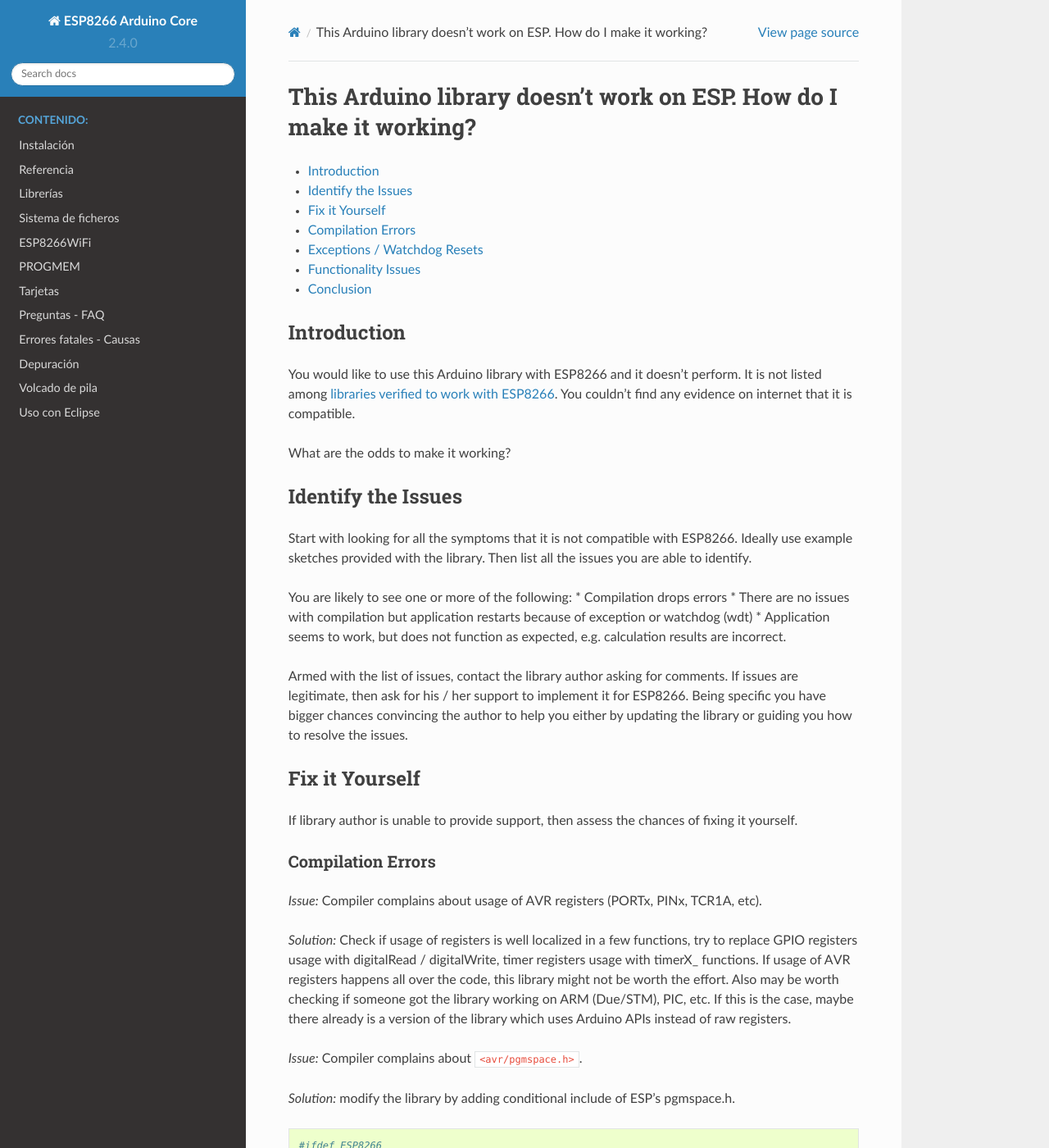
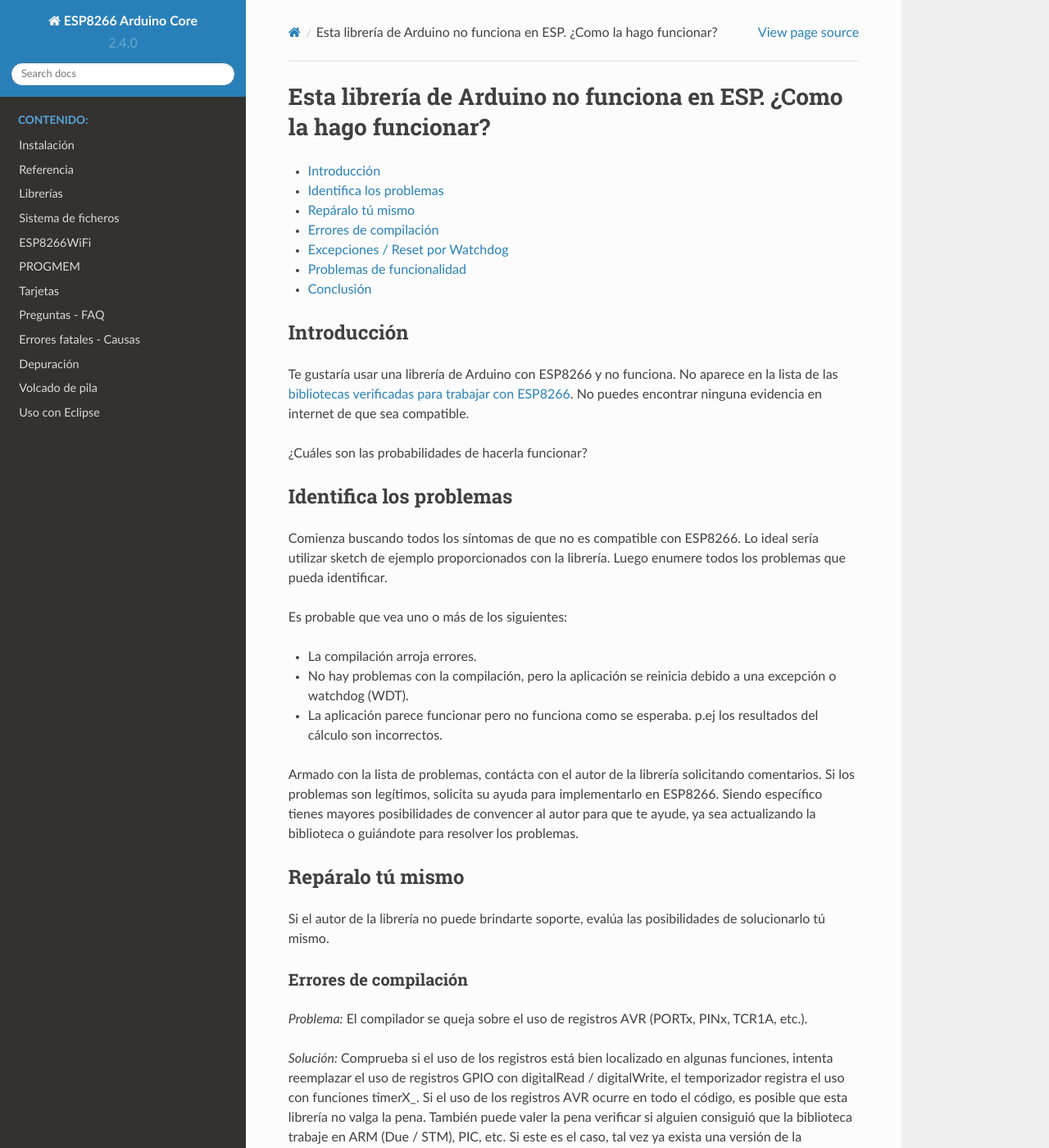
Before and after one commit to lrmoreno007/ESP8266-Arduino-Spanish, a Sphinx documentation site: the page built from doc/faq/a03-library-does-not-work.rst, in a window 1280 px wide and 1400 px high. Shown: the whole window at 82% size. Built offline with Sphinx 7.4.7 and the Read the Docs theme 2.0.0, drawn with Linux system fonts in a browser that asks for light colours; pages that are not in the unit, such as notebooks, are missing from menus; some of the changed text lies outside the part shown.

Commit message:
Update a03-library-does-not-work.rst

```diff
--- a/doc/faq/a03-library-does-not-work.rst
+++ b/doc/faq/a03-library-does-not-work.rst
@@ -1,69 +1,51 @@
-:orphan:
-
-This Arduino library doesn't work on ESP. How do I make it working?
+Esta librería de Arduino no funciona en ESP. ¿Como la hago funcionar?
 -------------------------------------------------------------------
 
--  `Introduction <#introduction>`__
--  `Identify the Issues <#identify-the-issues>`__
--  `Fix it Yourself <#fix-it-yourself>`__
--  `Compilation Errors <#compilation-errors>`__
--  `Exceptions / Watchdog Resets <#exceptions--watchdog-resets>`__
--  `Functionality Issues <#functionality-issues>`__
--  `Conclusion <#conclusion>`__
+-  `Introducción <#introducción>`__
+-  `Identifica los problemas <#identifica-los-problemas>`__
+-  `Repáralo tú mismo <#repáralo-tú-mismo>`__
+-  `Errores de compilación <#errores-de-compilación>`__
+-  `Excepciones / Reset por Watchdog <#excepciones--reset-por-watchdog>`__
+-  `Problemas de funcionalidad <#problemas-de-funcionalidad>`__
+-  `Conclusión <#conclusión>`__
 
-Introduction
+Introducción
 ~~~~~~~~~~~~
 
-You would like to use this Arduino library with ESP8266 and it doesn't
-perform. It is not listed among `libraries verified to work with
-ESP8266 <../libraries.rst#other-libraries-not-included-with-the-ide>`__.
-You couldn't find any evidence on internet that it is compatible.
+Te gustaría usar una librería de Arduino con ESP8266 y no funciona. No aparece en la lista de las `bibliotecas verificadas para trabajar con ESP8266 <../ libraries.rst # other-libraries-not-included-with-the-ide>`__. No puedes encontrar ninguna evidencia en internet de que sea compatible.
 
-What are the odds to make it working?
+¿Cuáles son las probabilidades de hacerla funcionar?
 
-Identify the Issues
+Identifica los problemas
 ~~~~~~~~~~~~~~~~~~~
 
-Start with looking for all the symptoms that it is not compatible with
-ESP8266. Ideally use example sketches provided with the library. Then
-list all the issues you are able to identify.
+Comienza buscando todos los síntomas de que no es compatible con ESP8266. Lo ideal sería utilizar sketch de ejemplo proporcionados con la librería. Luego enumere todos los problemas que pueda identificar.
 
-You are likely to see one or more of the following: \* Compilation drops
-errors \* There are no issues with compilation but application restarts
-because of exception or watchdog (wdt) \* Application seems to work, but
-does not function as expected, e.g. calculation results are incorrect.
+Es probable que vea uno o más de los siguientes:
 
-Armed with the list of issues, contact the library author asking for
-comments. If issues are legitimate, then ask for his / her support to
-implement it for ESP8266. Being specific you have bigger chances
-convincing the author to help you either by updating the library or
-guiding you how to resolve the issues.
+* La compilación arroja errores.
 
-Fix it Yourself
+* No hay problemas con la compilación, pero la aplicación se reinicia debido a una excepción o watchdog (WDT).
+
+* La aplicación parece funcionar pero no funciona como se esperaba. p.ej los resultados del cálculo son incorrectos.
+
+Armado con la lista de problemas, contácta con el autor de la librería solicitando comentarios. Si los problemas son legítimos, solicita su ayuda para implementarlo en ESP8266. Siendo específico tienes mayores posibilidades de convencer al autor para que te ayude, ya sea actualizando la biblioteca o guiándote para resolver los problemas.
+
+Repáralo tú mismo
 ~~~~~~~~~~~~~~~
 
-If library author is unable to provide support, then assess the chances
-of fixing it yourself.
+Si el autor de la librería no puede brindarte soporte, evalúa las posibilidades de solucionarlo tú mismo.
 
-Compilation Errors
+Errores de compilación
 ^^^^^^^^^^^^^^^^^^
 
-*Issue:* Compiler complains about usage of AVR registers (PORTx, PINx,
-TCR1A, etc).
+*Problema:* El compilador se queja sobre el uso de registros AVR (PORTx, PINx, TCR1A, etc.).
 
-*Solution:* Check if usage of registers is well localized in a few
-functions, try to replace GPIO registers usage with digitalRead /
-digitalWrite, timer registers usage with timerX\_ functions. If usage of
-AVR registers happens all over the code, this library might not be worth
-the effort. Also may be worth checking if someone got the library
-working on ARM (Due/STM), PIC, etc. If this is the case, maybe there
-already is a version of the library which uses Arduino APIs instead of
-raw registers.
+*Solución:* Comprueba si el uso de los registros está bien localizado en algunas funciones, intenta reemplazar el uso de registros GPIO con digitalRead / digitalWrite, el temporizador registra el uso con funciones timerX\_. Si el uso de los registros AVR ocurre en todo el código, es posible que esta librería no valga la pena. También puede valer la pena verificar si alguien consiguió que la biblioteca trabaje en ARM (Due / STM), PIC, etc. Si este es el caso, tal vez ya exista una versión de la biblioteca que use API de Arduino en lugar de registros sin formato.
 
-*Issue:* Compiler complains about ``<avr/pgmspace.h>``.
+*Problema:* El compilador se queja de ``<avr/pgmspace.h>``..
 
-*Solution:* modify the library by adding conditional include of ESP's
-pgmspace.h.
+*Solución:* modifica la librería agregando inclusión condicional a "pgmspace.h" de ESP.
 
 ::
 
@@ -73,40 +55,27 @@
       #include <avr/pgmspace.h>
     #endif
 
-Exceptions / Watchdog Resets
+Excepciones / Reset por Watchdog
 ^^^^^^^^^^^^^^^^^^^^^^^^^^^^
 
-To troubleshoot resets follow FAQ item `My ESP crashes running some
-code <a02-my-esp-crashes.rst>`__.
+Para solucionar los reinicios, ve a la sección de la FAQ: "`Mi ESP se bloquea al correr el programa. ¿Como lo resuelvo? <a02-my-esp-crashes.rst>`__".
 
-Functionality Issues
+Problemas de funcionalidad
 ^^^^^^^^^^^^^^^^^^^^
 
-*Issue:* Application works but returns weird numerical values.
+*Problema:* La aplicación funciona pero devuelve valores numéricos extraños.
 
-*Solution:*: Check the usage of ``int`` type in the library. On AVRs
-integers are 16 bit, and on ESPs they are 32 bit (just like on ARM).
+*Solución:*: Comprueba el uso del tipo ``int`` en la libreríaa. En AVR, los enteros son de 16 bits y en ESP, son de 32 bits (como en ARM).
 
-*Issue:* Some device with time critical control like a servo drive or a
-strip pf LEDs does not operate smoothly and tends to randomly change
-position or displayed pattern.
+*Problema:* Algunos dispositivos con control de tiempo crítico como un servocontrolador o una tira de LEDs no funcionan sin problemas y tienden a cambiar aleatoriamente la posición o el patrón mostrado.
 
-*Solution:*: Check for usage of interrupts that may get in conflict with
-Wi-Fi activity of ESP8266. You may temporarily disable Wi-Fi
-communication ``WiFi.mode(WIFI_OFF);`` to check if it helps.
+*Solución:*: Comprueba el uso de interrupciones que puedan entrar en conflicto con la actividad WiFi de ESP8266. Puede desactivar temporalmente la comunicación WiFi ``WiFi.mode(WIFI_OFF);`` para comprobar si ayuda.
 
-Conclusion
+Conclusión
 ~~~~~~~~~~
 
-Identify compatibility issues and ask library author for support. If
-left on your own, then check for usage of controller's low level access
-functionality. Use `Esp Exception
-Decoder <https://github.com/me-no-dev/EspExceptionDecoder>`__ if
-confronted with exceptions / watchdogs resets.
+Identifica problemas de compatibilidad y pide ayuda al autor de la librería. Si lo intentas solo, verifica el uso de la funcionalidad de acceso a bajo nivel del controlador. Utiliza `Esp Exception Decoder <https://github.com/me-no-dev/EspExceptionDecoder>`__ si se enfrenta con excepciones / reset watchdog.
 
-The good news is that the number of libraries which aren't supported on
-the ESP8266 is shrinking. Community of ESP8266 enthusiasts is growing.
-If you are unable to resolve the issues yourself, there are very good
-odds that you will be able to find somebody else to help you.
+La buena noticia es que la cantidad de librerías que no son compatibles con el ESP8266 se está reduciendo. La comunidad de entusiastas de ESP8266 está creciendo. Si no puedes resolver los problemas por tu cuenta, existen muchas probabilidades de que puedas encontrar a alguien más que te ayude.
 
-`FAQ list :back: <readme.rst>`__
+`FAQ :back: <readme.rst>`__
```
